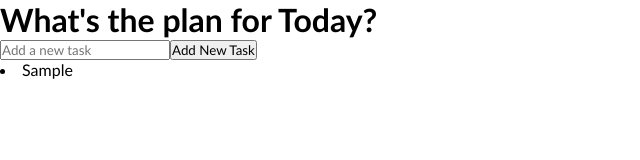
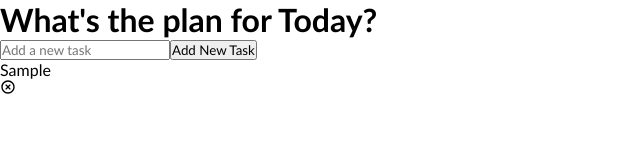
Before and after one commit to cchiragJain/tailnode_frontend_assignment_todo_app, a React (Create React App) app: page / in a window 1280 px wide. Both pictures are taken after typing "Sample" into the empty fields and a click on the button "Add New Task". Shown: the top 160 px of the page, without its empty margins (0-640 px from the left). Built offline with nearby package versions, Linux system fonts and the light colour scheme.

Commit message:
added remove todo function

```diff
--- a/package.json
+++ b/package.json
@@ -8,6 +8,7 @@
     "@testing-library/user-event": "^13.5.0",
     "react": "^18.2.0",
     "react-dom": "^18.2.0",
+    "react-icons": "^4.4.0",
     "react-scripts": "5.0.1",
     "uuid": "^8.3.2",
     "web-vitals": "^2.1.4"
--- a/src/components/Todo.js
+++ b/src/components/Todo.js
@@ -1,7 +1,16 @@
-const Todo = ({ todos, completeTodo }) => {
+import { RiCloseCircleLine } from "react-icons/ri";
+// import { TiEdit } from "react-icons/ti";
+
+const Todo = ({ todos, completeTodo, removeTodo }) => {
 	return todos.map((todo) => (
-		<div key={todo.id} onClick={() => completeTodo(todo.id)}>
-			<li>{todo.text}</li>
+		<div key={todo.id}>
+			<div onClick={() => completeTodo(todo.id)}>{todo.text}</div>
+			<div className="icons">
+				<RiCloseCircleLine
+					onClick={() => removeTodo(todo.id)}
+					className="delete-icon"
+				/>
+			</div>
 		</div>
 	));
 };
--- a/src/components/TodoList.js
+++ b/src/components/TodoList.js
@@ -1,4 +1,4 @@
-import { useState } from "react";
+import { useDebugValue, useState } from "react";
 
 import TodoForm from "./TodoForm";
 import Todo from "./Todo";
@@ -34,11 +34,22 @@ const TodoList = () => {
 		setTodos(updatedTodos);
 	};
 
+	// remove todo with given id
+	const removeTodo = (id) => {
+		const updatedTodos = todos.filter((todo) => todo.id !== id);
+
+		setTodos(updatedTodos);
+	};
+
 	return (
 		<div>
 			<h1>What's the plan for Today?</h1>
 			<TodoForm onSubmit={addTodo} />
-			<Todo todos={todos} completeTodo={completeTodo} />
+			<Todo
+				todos={todos}
+				completeTodo={completeTodo}
+				removeTodo={removeTodo}
+			/>
 		</div>
 	);
 };
```
Also changed, not shown: 1 other file (tests, documents, lock files or other folders).
